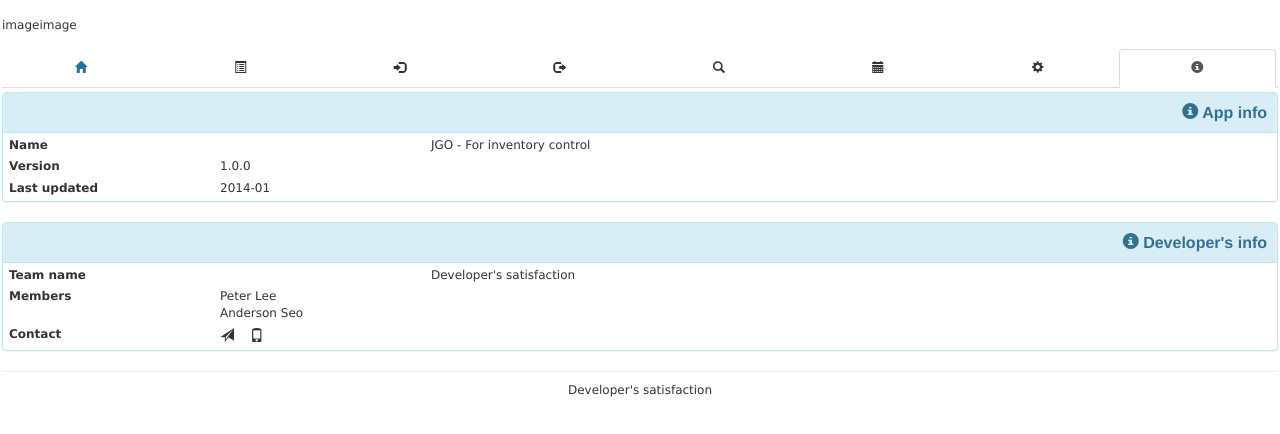
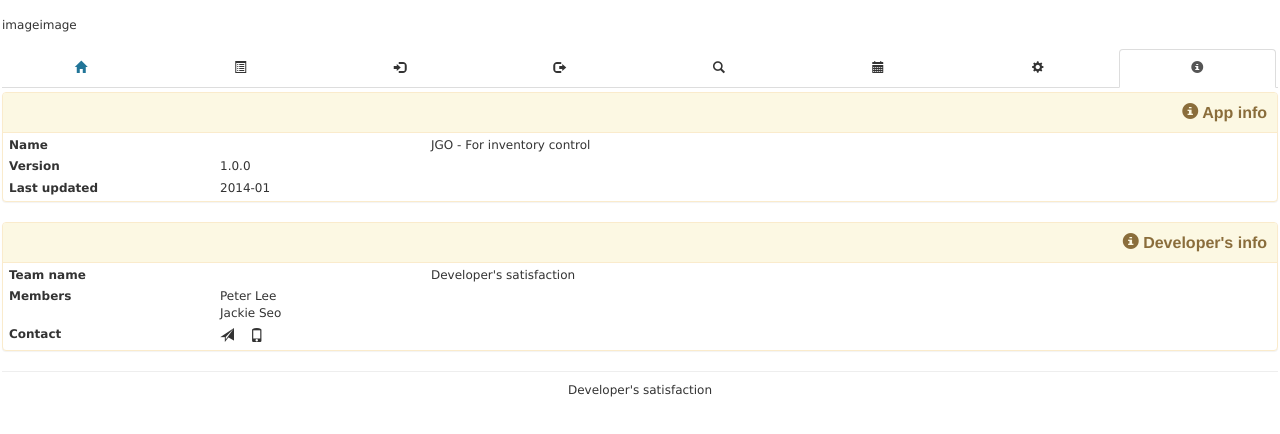
Before and after one commit to leehyunsung/jgo, a plain HTML site: page contact.html in a window 1280 px wide. Drawn offline with Linux system fonts and the light colour scheme.

Commit message:
contact modified

```diff
--- a/contact.html
+++ b/contact.html
@@ -29,7 +29,7 @@
 	</header>
 	<p class="p-4px"> </p>
 
-	<div class="panel panel-info">
+	<div class="panel panel-warning">
 		<div class="panel-heading row" style="line-height:23px;">
 			<div class="text-right"><h3 class="panel-title"><span class="glyphicon glyphicon-info-sign"> </span> App info</h3></div>
 		</div>
@@ -49,7 +49,7 @@
 		</div>
 	</div>
 
-	<div class="panel panel-info">
+	<div class="panel panel-warning">
 		<div class="panel-heading row" style="line-height:23px;">
 			<div class="text-right"><h3 class="panel-title"><span class="glyphicon glyphicon-info-sign"> </span> Developer's info</h3></div>
 		</div>
@@ -62,7 +62,7 @@
 				<div class="col-xs-4 col-sm-2 text-bold">Members</div>
 				<div class="col-xs-8">
 					Peter Lee<br>
-					Anderson Seo
+					Jackie Seo
 				</div>
 			</div>
 			<div class="row">
```
Also changed, not shown: index.html (+2 -2 lines).
